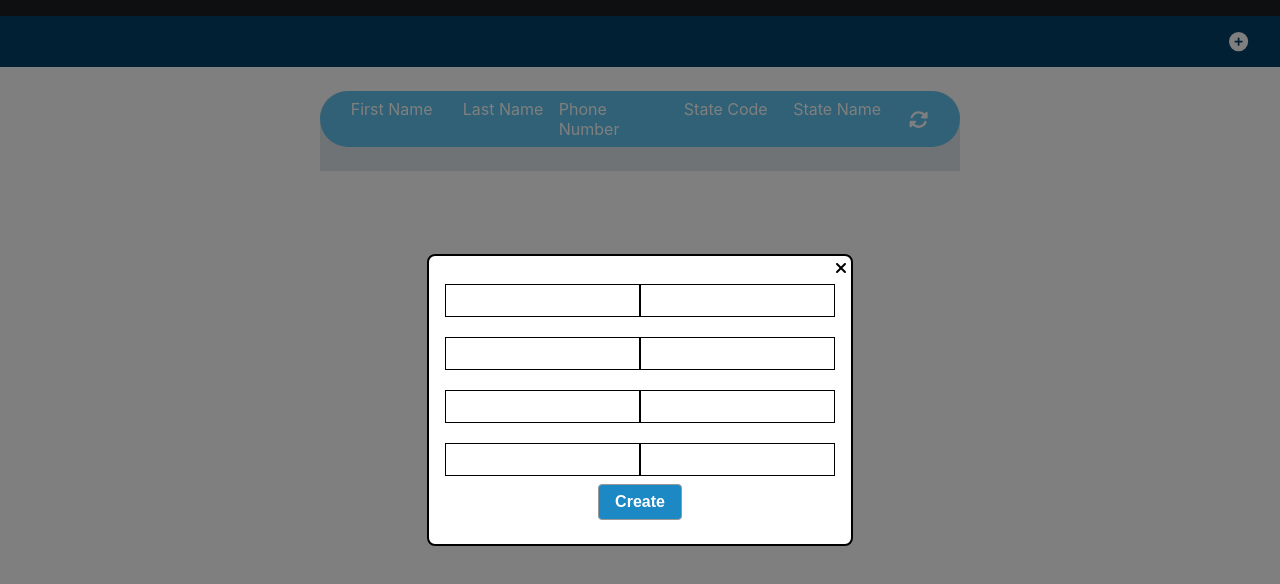
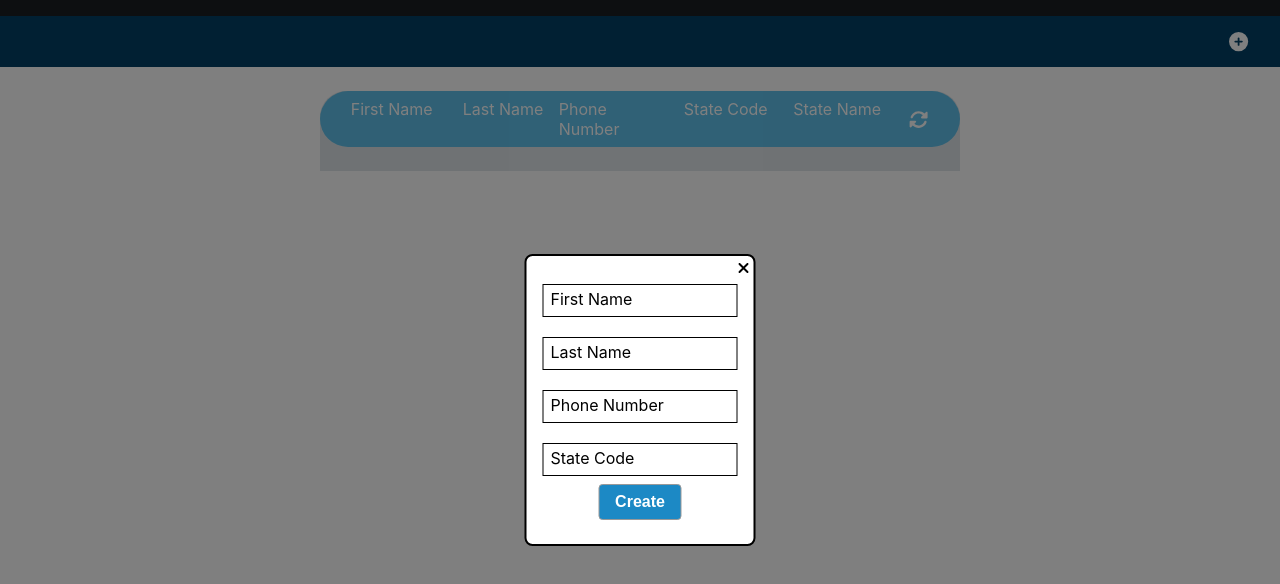
Before and after one commit to Lowe-Man/Ferguson-Frontend, a React (Create React App) app: page / in a window 1280 px wide. Both pictures are taken after a click on the icon 1238 px from the left and 41 px from the top of the page. Shown: the top 584 px of the page. Built offline with nearby package versions, Linux system fonts and the light colour scheme; no server answers.

Commit message:
fix: Form Input readOnly State

```diff
--- a/src/components/FormInput.tsx
+++ b/src/components/FormInput.tsx
@@ -3,8 +3,15 @@ import './FormInput.scss';
 function FormInput(props: any) {
     return (
         <div className="Form-Input" onBlur={props.onBlur} onFocus={props.onFocus}>
-            {props.readOnly ? <label htmlFor={props.id} className="input-active">{props.label}</label> : <input id={props.id} type={props.type}/>}
-            {props.readOnly ? <input type={props.type} id={props.id} name={props.id} value={props.value} readOnly /> : <input type={props.type} id={props.id} name={props.id} value={props.value}/>}
+            {
+                props.readOnly ? <>
+                    <label htmlFor={props.id} className="input-active">{props.label}</label>
+                    <input type={props.type} id={props.id} name={props.id} value={props.value} readOnly />
+                </> : <>
+                    <label htmlFor={props.id}>{props.label}</label>
+                    <input type={props.type} id={props.id} name={props.id} readOnly />
+                </>
+            }
         </div>
     );
 }
```
